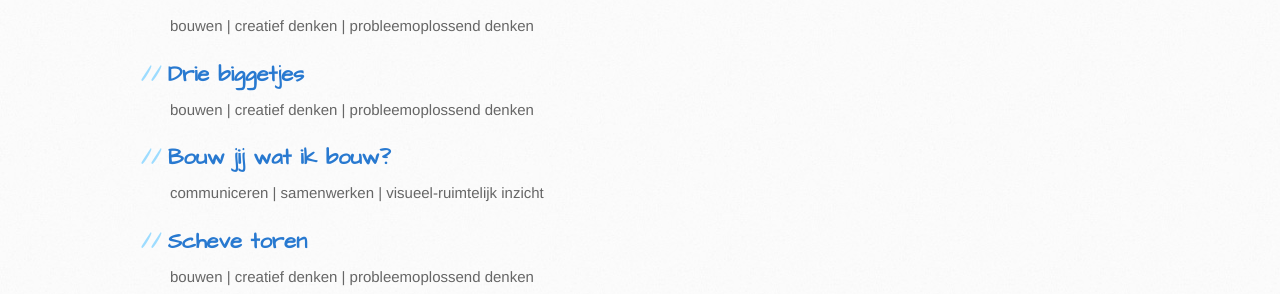
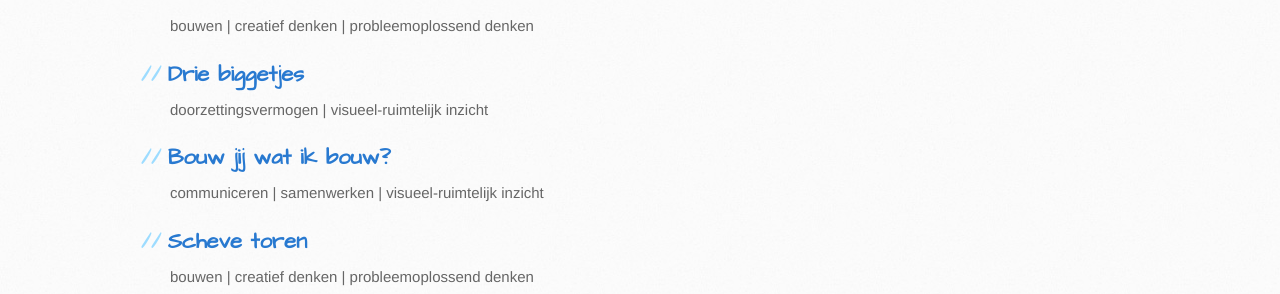
Before and after one commit to marloesbloemenkamp/marloesbloemenkamp.github.io, a Jekyll site: the page built from activiteiten/index.md, in a window 1280 px wide. Shown: the part 353-647 px from the top of the page. Built offline with Jekyll 4.4.1, drawn with Linux system fonts in a browser that asks for light colours.

Commit message:
Fix typos

```diff
--- a/activiteiten/drie_biggetjes.md
+++ b/activiteiten/drie_biggetjes.md
@@ -5,12 +5,11 @@ permalink: activiteiten/drie_biggetjes/
 menu_index: 2
 parent: activiteiten
 tags:
-  - probleemoplossend denken
-  - creatief denken
-  - bouwen
+  - visueel-ruimtelijk inzicht
+  - doorzettingsvermogen
 published: true
 ---
-**Doel:** visueel-ruimtelijk inzicht, probleemoplossend denken, doorzettingsvermogen
+**Doel:** visueel-ruimtelijk inzicht, doorzettingsvermogen
 
 **Materialen:** de smartgame Drie Kleine Biggetjes
 
```
Also changed, not shown: spa.md (+1 -1 lines).
